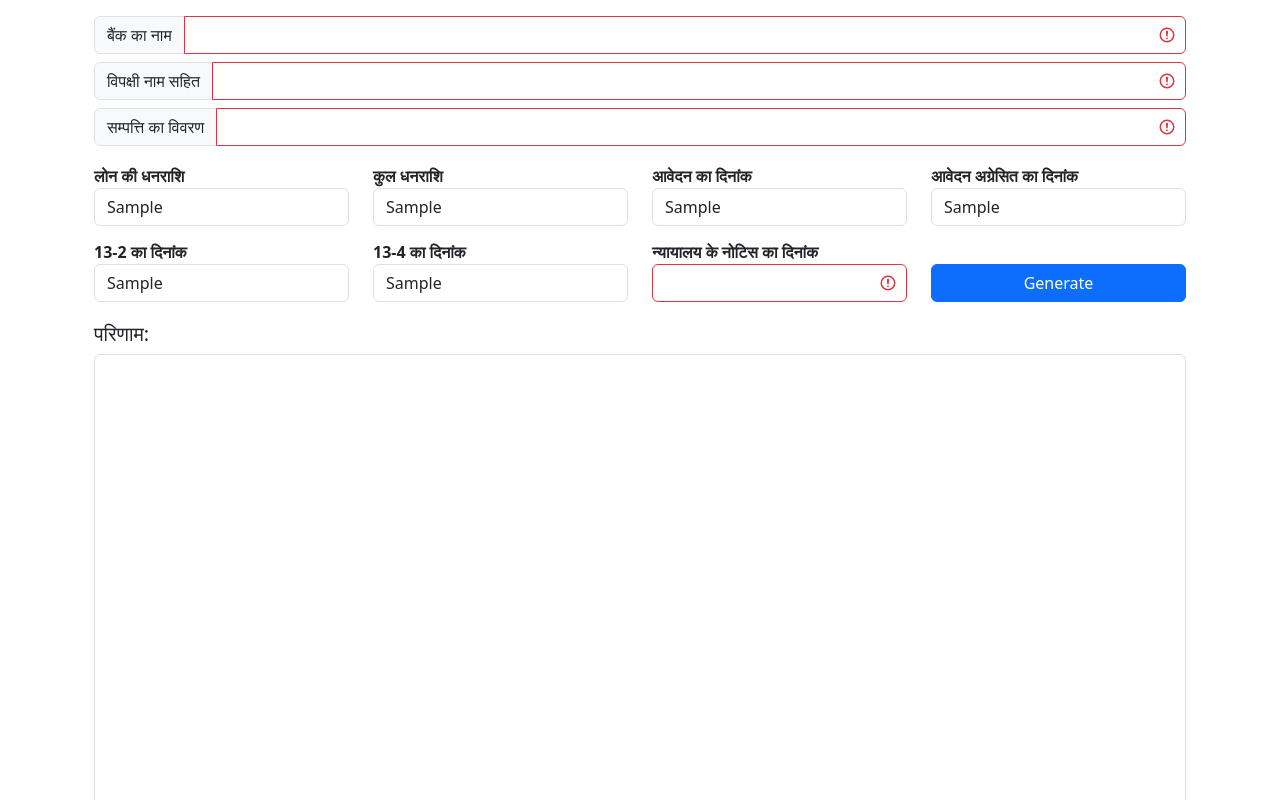
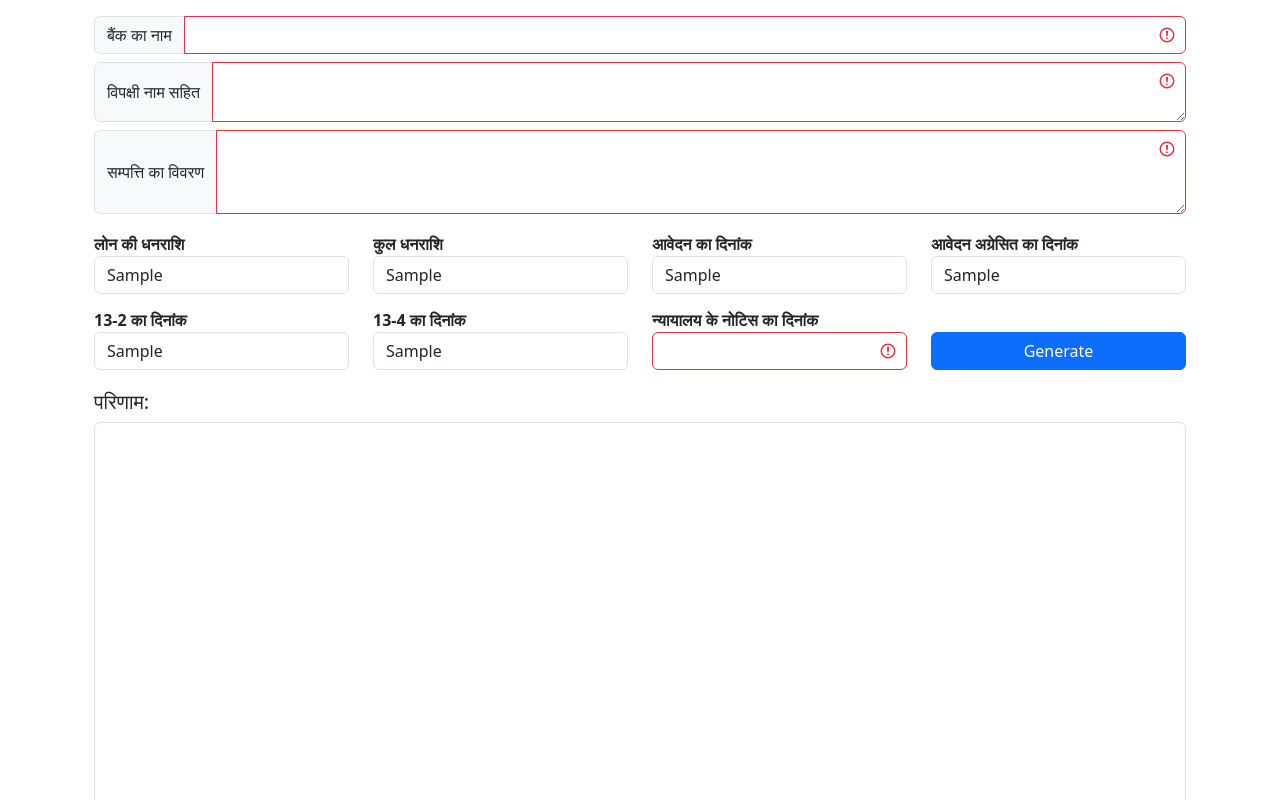
Before and after one commit to psukralia/serfeci-order-generator, a plain HTML site: page index.html in a window 1280 px wide. Both pictures are taken after typing "Sample", "Sample", "Sample", "Sample", "Sample", "Sample" into the empty fields and a click on the button "Generate". Shown: the top 800 px of the page. Drawn offline with nearby package versions, Linux system fonts and the light colour scheme.

Commit message:
changed full file

```diff
--- a/index.html
+++ b/index.html
@@ -7,7 +7,7 @@
     body{font-family:"Utsah",system-ui,Arial;margin:20px auto;font-size:12px; line-height:1.6}
     label{display:block; margin-top:10px; font-weight:bold;}
     textarea,input{width:100%; font-family:monospace; font-size:14px;}
-    textarea{min-height:140px;}
+    textarea{min-height:80px;}
     .btn{padding:6px 12px; margin-top:10px; cursor:pointer;}
   </style>
 
@@ -16,7 +16,7 @@
   <script src="https://cdn.jsdelivr.net/npm/bootstrap@5.3.3/dist/js/bootstrap.bundle.min.js"></script>
   <script src="./js/data.js"></script>
 </head>
-<body >
+<body>
 <div class="container">
   <textarea id="template" style="display:none">{{टेक्स्ट यहाँ पेस्ट है}}</textarea>
 
@@ -29,12 +29,12 @@
 
     <div class="input-group mb-2">
       <span class="input-group-text">विपक्षी नाम सहित</span>
-  <input type="text" id="opponent" class="form-control" value="">
+      <textarea id="opponent" class="form-control" rows="2" style="overflow:hidden; resize:vertical;"></textarea>
     </div>
 
     <div class="input-group mb-2">
       <span class="input-group-text">सम्पत्ति का विवरण</span>
-  <input type="text" id="property" class="form-control" value="">
+      <textarea id="property" class="form-control" rows="3" style="overflow:hidden; resize:vertical;"></textarea>
     </div>
 
     <div class="row">
@@ -75,13 +75,15 @@
         <button class="btn btn-secondary d-none" id="downloadBtn">डाउनलोड</button>
       </div>
     </div>
+
     <!-- परिणाम -->
     <h5 class="mt-3">परिणाम:</h5>
     <textarea id="result" class="form-control" rows="22" readonly></textarea>
   </main>
+
   <script>
-  // आदेश का पूरा टेक्स्ट टेम्पलेट (आपका दिया हुआ)
-  document.getElementById("template").value = defaultTemplate;
+    // आदेश का पूरा टेक्स्ट टेम्पलेट (data.js में defaultTemplate होना चाहिए)
+    document.getElementById("template").value = typeof defaultTemplate !== 'undefined' ? defaultTemplate : document.getElementById("template").value;
 
     function fillTemplate(template, vars) {
       return template.replace(/{{\s*([^}]+)\s*}}/g, (m, name) => {
@@ -103,16 +105,59 @@
       "noticeDate"
     ];
 
+    // Helper: field label extraction (input-group या label से)
+    function getFieldLabel(field) {
+      const ig = field.closest('.input-group');
+      if (ig) {
+        const span = ig.querySelector('.input-group-text');
+        if (span) return span.innerText.trim();
+      }
+      const prev = field.previousElementSibling;
+      if (prev && prev.tagName && prev.tagName.toLowerCase() === 'label') {
+        return prev.innerText.trim();
+      }
+      return field.id || '';
+    }
+
+    // Auto-resize for textareas (opponent, property)
+    function autoResizeTextarea(el) {
+      el.style.height = 'auto';
+      el.style.height = el.scrollHeight + 'px';
+    }
+    ['opponent', 'property'].forEach(id => {
+      const el = document.getElementById(id);
+      if (el) {
+        el.addEventListener('input', () => {
+          autoResizeTextarea(el);
+          if (el.value.trim()) el.classList.remove('is-invalid');
+        });
+        autoResizeTextarea(el); // init
+      }
+    });
+
+    // Remove is-invalid on input for all required fields
+    requiredFields.forEach(id => {
+      const f = document.getElementById(id);
+      if (f) {
+        f.addEventListener('input', () => {
+          if (f.value.trim()) f.classList.remove('is-invalid');
+        });
+      }
+    });
+
+    const downloadBtn = document.getElementById('downloadBtn');
+
     document.getElementById("previewBtn").addEventListener("click", () => {
       let isValid = true;
       let missingFields = [];
 
       requiredFields.forEach(id => {
         const field = document.getElementById(id);
+        if (!field) return;
         if (!field.value.trim()) {
           isValid = false;
-        missingFields.push(field.previousElementSibling?.innerText || id);
-        field.classList.add("is-invalid"); // Bootstrap red border
+          missingFields.push(getFieldLabel(field) || id);
+          field.classList.add("is-invalid");
         } else {
           field.classList.remove("is-invalid");
         }
@@ -137,7 +182,15 @@
         "सम्पत्ति का विवरण": document.getElementById("property").value,
         "नोटिस का दिनांक": document.getElementById("noticeDate").value
       };
-    document.getElementById("result").value = fillTemplate(tpl, vars);
+      const resultText = fillTemplate(tpl, vars);
+      document.getElementById("result").value = resultText;
+
+      // show download button when result not empty
+      if (resultText.trim()) {
+        //downloadBtn.classList.remove('d-none');
+      } else {
+        //downloadBtn.classList.add('d-none');
+      }
     });
 
     document.getElementById("downloadBtn").addEventListener("click", () => {
@@ -152,5 +205,6 @@
     });
   </script>
 
+</div>
 </body>
 </html>
```
Lines whose indentation alone changed are shown as unchanged.
